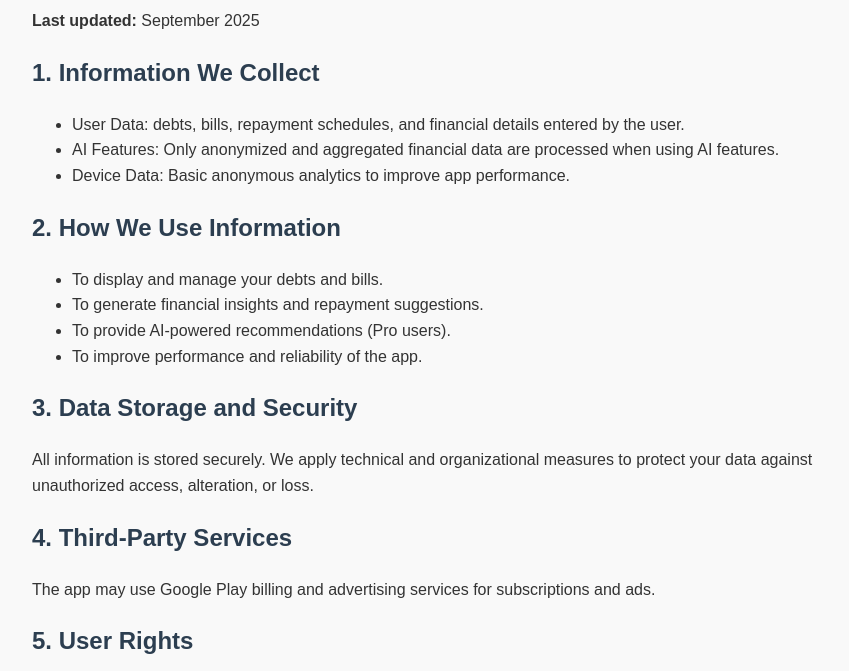
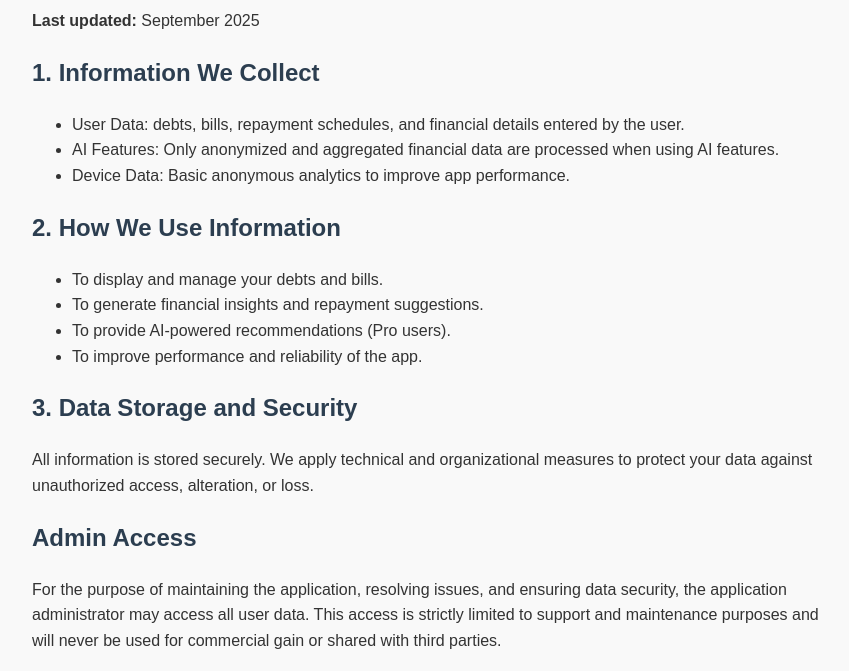
Before and after one commit to cleardebtappsdev-stack/cleardebt-privacy, a plain HTML site: page index.html in a window 1280 px wide. Shown: the part 106-777 px from the top of the page, without its empty margins (208-1057 px from the left). Drawn offline with Linux system fonts and the light colour scheme.

Commit message:
Update index.html

```diff
--- a/index.html
+++ b/index.html
@@ -41,6 +41,10 @@
   <h2>3. Data Storage and Security</h2>
   <p>All information is stored securely. We apply technical and organizational measures to protect your data against unauthorized access, alteration, or loss.</p>
 
+  <h2>Admin Access</h2>
+<p>For the purpose of maintaining the application, resolving issues, and ensuring data security, the application administrator may access all user data.
+This access is strictly limited to support and maintenance purposes and will never be used for commercial gain or shared with third parties.</p>
+
   <h2>4. Third-Party Services</h2>
   <p>The app may use Google Play billing and advertising services for subscriptions and ads.</p>
 
```
